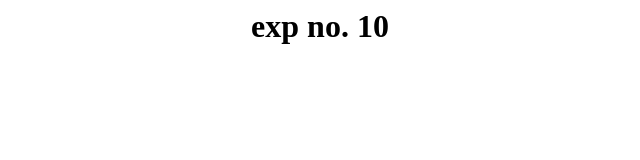
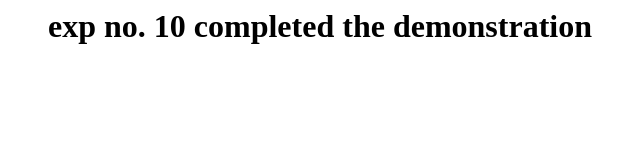
Before and after one commit to sveridevops/a12exp10, a plain HTML site: page index.html in a window 1280 px wide. Shown: the whole page, without its empty margins (320-960 px from the left). Drawn offline with Linux system fonts and the light colour scheme.

Commit message:
updated index.html

```diff
--- a/index.html
+++ b/index.html
@@ -1,6 +1,6 @@
 <html>
 <body>
 
-<center><h1>exp no. 10</h1></center>
+<center><h1>exp no. 10 completed the demonstration</h1></center>
 </body>
 </html>
```
